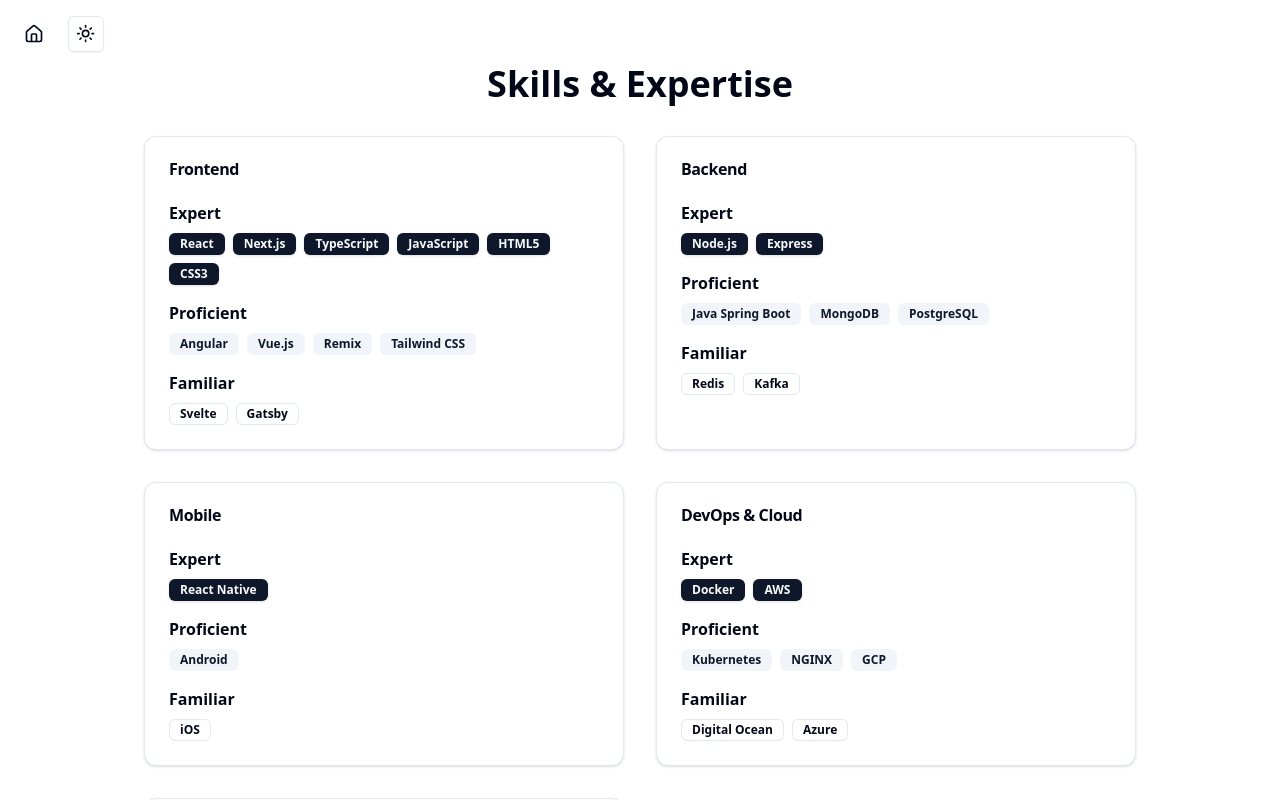
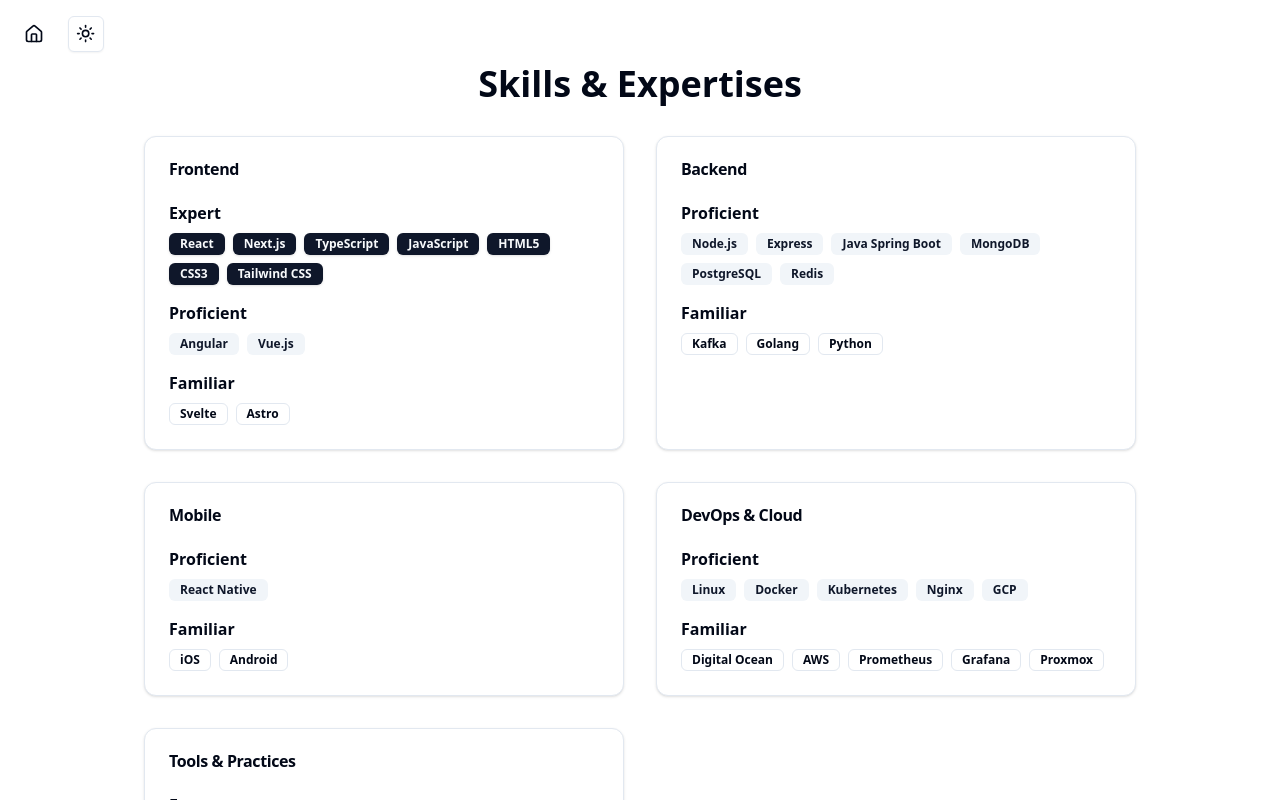
Before and after one commit to fahrulalwan/personal-website, a Next.js app: page /skills in a window 1280 px wide. Shown: the top 800 px of the page. Built offline with nearby package versions, Linux system fonts and the light colour scheme.

Commit message:
refactor: Update metadataBase URL and enhance card titles in About and Experience pages

```diff
--- a/src/app/experience/page.tsx
+++ b/src/app/experience/page.tsx
@@ -16,10 +16,11 @@
 			"Orchestrated the web implementation of our news platform & Landing Page Revamp, serving a substantial user base exceeding hundreds of thousands of MAUs",
 			"Played a pivotal role in engineering the implementation for campaign launches, contributing to successful outcomes with billions of rupiah AUM per campaign",
 		],
-		technologies: [
+		tags: [
 			"React.js",
 			"Next.js",
 			"Technical Leadership",
+			"Product Management",
 			"Team Management",
 			"Software Project Management",
 		],
@@ -37,7 +38,7 @@
 			"Designed technical structures to fit project needs and discussed upcoming features, assessing feasibility and workarounds",
 			"Helped the team achieve delivery goals with expected quality and timeliness",
 		],
-		technologies: [
+		tags: [
 			"Angular",
 			"Tailwind CSS",
 			"CI/CD",
@@ -47,9 +48,9 @@
 	},
 	{
 		title: "Frontend Developer",
-		company: "Jati Piranti Solusindo, PT",
+		company: "Jati Piranti Solusindo",
 		period: "Aug 2019 - Aug 2021",
-		location: "Greater Jakarta Area, Indonesia",
+		location: "Jakarta, Indonesia",
 		description:
 			"Worked on production-grade platforms for auction and e-commerce projects. Developed features for a major financial service company's e-commerce platform, focusing on mobile view.",
 		achievements: [
@@ -57,13 +58,13 @@
 			"Developed e-commerce features including product detail displays and payment systems with multiple methods",
 			"Gained expertise in state management for single-page applications",
 		],
-		technologies: ["Angular", "React.js", "Next.js", "Redux", "E-Commerce"],
+		tags: ["Angular", "React.js", "Next.js", "Redux", "E-Commerce"],
 	},
 	{
 		title: "Frontend Developer",
 		company: "Pradipta Jatis Indonesia",
 		period: "Dec 2018 - Aug 2019",
-		location: "Greater Jakarta Area, Indonesia",
+		location: "Jakarta, Indonesia",
 		description:
 			"Worked on an Auction Commerce Platform for a subsidiary of a major transportation company using Angular Framework.",
 		achievements: [
@@ -71,33 +72,20 @@
 			"Researched and implemented Websocket technology with Angular",
 			"Configured Nginx for frontend endpoint with multiple projects, handled deployments and CORS",
 		],
-		technologies: [
-			"Angular",
-			"Tailwind CSS",
-			"Spring MVC",
-			"E-auctions",
-			"PostgreSQL",
-		],
+		tags: ["Angular", "Tailwind CSS", "Spring MVC", "E-auctions", "PostgreSQL"],
 	},
 	{
 		title: "Fullstack Java Developer Trainee",
 		company: "Pradipta Jatis Indonesia",
 		period: "Aug 2018 - Dec 2018",
-		location: "Greater Jakarta Area, Indonesia",
+		location: "Jakarta, Indonesia",
 		description:
 			"Attended Fullstack Developer Training and created a mini-bank application using Java 1.8 (Spring Boot, MyBatis & JSP) as a bootcamp assessment.",
 		achievements: [
 			"Successfully finished bootcamp as one of the highest-graded members",
 			"Developed a mini-bank application using Java 1.8, Spring Boot, MyBatis, and JSP",
 		],
-		technologies: [
-			"Java",
-			"Spring Boot",
-			"MyBatis",
-			"JSP",
-			"JavaScript",
-			"Bootstrap",
-		],
+		tags: ["Java", "Spring Boot", "MyBatis", "JSP", "JavaScript", "Bootstrap"],
 	},
 ];
 
@@ -153,7 +141,7 @@
 				<div className="space-y-6">
 					<h2 className="text-2xl font-bold">Work History</h2>
 					{experiences.map((exp) => (
-						<Card key={exp.title} className="bg-card text-card-foreground">
+						<Card key={exp.period} className="bg-card text-card-foreground">
 							<CardHeader>
 								<CardTitle className="flex justify-between items-center flex-wrap">
 									<span className="text-xl">{exp.title}</span>
@@ -173,7 +161,7 @@
 									))}
 								</ul>
 								<div className="flex flex-wrap gap-2">
-									{exp.technologies.map((tech) => (
+									{exp.tags.map((tech) => (
 										<Badge key={tech} variant="outline">
 											{tech}
 										</Badge>
--- a/src/app/layout.tsx
+++ b/src/app/layout.tsx
@@ -14,7 +14,7 @@
 });
 
 export const metadata: Metadata = {
-	metadataBase: new URL(`https://${process.env.NEXT_PUBLIC_VERCEL_URL}`),
+	metadataBase: new URL("https://fahrulalwan.vercel.app"),
 	title: {
 		template: "%s | @fahrulalwan",
 		default: "@fahrulalwan",
--- a/src/app/projects/page.tsx
+++ b/src/app/projects/page.tsx
@@ -8,46 +8,58 @@
 } from "@/components/ui/card";
 import { Badge } from "@/components/ui/badge";
 import { Button } from "@/components/ui/button";
-import { ExternalLink, Github, ArrowRight } from "lucide-react";
-import Link from "next/link";
+import { ExternalLink } from "lucide-react";
 import Image from "next/image";
+import project_lanthera from "../../../public/project-lanthera.png";
+import project_bareksa from "../../../public/project-lanthera-1.png";
+import project_treetan from "../../../public/project-treetan.png";
+import project_xp from "../../../public/project-xprivate.png";
+import project_fifada from "../../../public/project-fifada.png";
+import project_caready from "../../../public/project-caready.png";
 
 const projects = [
 	{
-		title: "Mental Health Mobile App",
+		title: "Lanthera",
 		description:
 			"Led the frontend development of a React Native app for Android and iOS, providing mental health support and resources. Implemented real-time chat, mood tracking, and personalized content recommendations.",
 		technologies: ["React Native", "TypeScript", "Redux", "Jest", "Firebase"],
-		link: "https://example.com/mental-health-app",
-		github: "https://github.com/fahrulalwan/mental-health-app",
-		image: "https://via.assets.so/game.png?id=1&q=95&w=400&h=200&fit=fill",
+		link: "https://lanthera.com",
+		image: project_lanthera,
 		impact:
 			"Helped over 50,000 users manage their mental health more effectively.",
 	},
 	{
-		title: "Investment Platform Dashboard",
+		title: "Bareksa",
 		description:
 			"Developed a comprehensive dashboard for a fintech superapp, focusing on investment portfolio management. Integrated real-time market data, implemented complex financial calculations, and optimized performance for handling large datasets.",
 		technologies: ["React", "Next.js", "TypeScript", "GraphQL", "D3.js"],
-		link: "https://example.com/investment-dashboard",
-		github: "https://github.com/fahrulalwan/investment-dashboard",
-		image: "https://via.assets.so/game.png?id=1&q=95&w=400&h=200&fit=fill",
+		link: "https://www.bareksa.com",
+		image: project_bareksa,
 		impact:
 			"Increased user engagement by 40% and improved portfolio performance for clients.",
 	},
 	{
-		title: "Online Tutoring Platform",
+		title: "Treetan",
 		description:
 			"Built an interactive platform for online tutoring with real-time collaboration features. Implemented video conferencing, shared whiteboard, and a scheduling system for tutors and students.",
 		technologies: ["Angular", "RxJS", "Socket.io", "WebRTC", "Node.js"],
-		link: "https://example.com/tutoring-platform",
-		github: "https://github.com/fahrulalwan/tutoring-platform",
-		image: "https://via.assets.so/game.png?id=1&q=95&w=400&h=200&fit=fill",
+		link: "https://treetan.com/",
+		image: project_treetan,
 		impact:
 			"Facilitated over 100,000 online tutoring sessions, improving student performance.",
 	},
 	{
-		title: "E-commerce Microservices Solution",
+		title: "XPrivate Education",
+		description:
+			"Built an interactive platform for online tutoring with real-time collaboration features. Implemented video conferencing, shared whiteboard, and a scheduling system for tutors and students.",
+		technologies: ["Angular", "RxJS", "Socket.io", "WebRTC", "Node.js"],
+		link: "https://xprivate.education",
+		image: project_xp,
+		impact:
+			"Facilitated over 100,000 online tutoring sessions, improving student performance.",
+	},
+	{
+		title: "FIFADA",
 		description:
 			"Architected and developed a full-stack e-commerce platform using a microservices architecture. Implemented advanced search functionality, recommendation engine, and integrated multiple payment gateways.",
 		technologies: [
@@ -58,9 +70,24 @@
 			"Docker",
 			"Kubernetes",
 		],
-		link: "https://example.com/ecommerce-solution",
-		github: "https://github.com/fahrulalwan/ecommerce-solution",
-		image: "https://via.assets.so/game.png?id=1&q=95&w=400&h=200&fit=fill",
+		link: "https://fifada.com",
+		image: project_fifada,
+		impact: "Increased sales by 25% and reduced infrastructure costs by 30%.",
+	},
+	{
+		title: "CAReady",
+		description:
+			"Architected and developed a full-stack e-commerce platform using a microservices architecture. Implemented advanced search functionality, recommendation engine, and integrated multiple payment gateways.",
+		technologies: [
+			"Vue.js",
+			"Node.js",
+			"Express",
+			"MongoDB",
+			"Docker",
+			"Kubernetes",
+		],
+		link: "https://caready.co.id",
+		image: project_caready,
 		impact: "Increased sales by 25% and reduced infrastructure costs by 30%.",
 	},
 ];
@@ -76,7 +103,9 @@
 						className="bg-card text-card-foreground flex flex-col"
 					>
 						<CardHeader>
-							<CardTitle as="h2">{project.title}</CardTitle>
+							<CardTitle as="h2" className="text-2xl">
+								{project.title}
+							</CardTitle>
 							<CardDescription>{project.description}</CardDescription>
 						</CardHeader>
 						<CardContent>
@@ -85,7 +114,7 @@
 								alt={project.title}
 								width={400}
 								height={200}
-								className="w-full h-48 object-cover rounded-md mb-4"
+								className="w-full h-48 object-contain rounded-md mb-4"
 							/>
 							<div className="flex flex-wrap gap-2 mb-4">
 								{project.technologies.map((tech) => (
@@ -98,7 +127,8 @@
 								<strong>Impact:</strong> {project.impact}
 							</p>
 						</CardContent>
-						<CardFooter className="mt-auto flex justify-between">
+						<CardFooter className="mt-auto flex">
+							{project.link && (
 								<Button variant="outline" asChild>
 									<a
 										href={project.link}
@@ -109,27 +139,10 @@
 										View Project
 									</a>
 								</Button>
-							<Button variant="outline" asChild>
-								<a
-									href={project.github}
-									target="_blank"
-									rel="noopener noreferrer"
-								>
-									<Github className="mr-2 h-4 w-4" />
-									GitHub
-								</a>
-							</Button>
+							)}
 						</CardFooter>
 					</Card>
 				))}
-			</div>
-			<div className="mt-12 text-center">
-				<Link href="/contact" passHref legacyBehavior>
-					<Button variant="default" size="lg">
-						Discuss Your Project
-						<ArrowRight className="ml-2 h-4 w-4" />
-					</Button>
-				</Link>
 			</div>
 		</div>
 	);
--- a/src/app/skills/page.tsx
+++ b/src/app/skills/page.tsx
@@ -4,33 +4,48 @@
 const skillCategories = [
 	{
 		category: "Frontend",
-		expert: ["React", "Next.js", "TypeScript", "JavaScript", "HTML5", "CSS3"],
-		proficient: ["Angular", "Vue.js", "Remix", "Tailwind CSS"],
-		familiar: ["Svelte", "Gatsby"],
+		expert: [
+			"React",
+			"Next.js",
+			"TypeScript",
+			"JavaScript",
+			"HTML5",
+			"CSS3",
+			"Tailwind CSS",
+		],
+		proficient: ["Angular", "Vue.js"],
+		familiar: ["Svelte", "Astro"],
 	},
 	{
 		category: "Backend",
-		expert: ["Node.js", "Express"],
-		proficient: ["Java Spring Boot", "MongoDB", "PostgreSQL"],
-		familiar: ["Redis", "Kafka"],
+		expert: [],
+		proficient: [
+			"Node.js",
+			"Express",
+			"Java Spring Boot",
+			"MongoDB",
+			"PostgreSQL",
+			"Redis",
+		],
+		familiar: ["Kafka", "Golang", "Python"],
 	},
 	{
 		category: "Mobile",
-		expert: ["React Native"],
-		proficient: ["Android"],
-		familiar: ["iOS"],
+		expert: [],
+		proficient: ["React Native"],
+		familiar: ["iOS", "Android"],
 	},
 	{
 		category: "DevOps & Cloud",
-		expert: ["Docker", "AWS"],
-		proficient: ["Kubernetes", "NGINX", "GCP"],
-		familiar: ["Digital Ocean", "Azure"],
+		expert: [],
+		proficient: ["Linux", "Docker", "Kubernetes", "Nginx", "GCP"],
+		familiar: ["Digital Ocean", "AWS", "Prometheus", "Grafana", "Proxmox"],
 	},
 	{
 		category: "Tools & Practices",
-		expert: ["Git", "Agile Methodologies", "RESTful APIs"],
-		proficient: ["CI/CD", "Test-Driven Development", "GraphQL"],
-		familiar: ["Microservices Architecture", "Serverless"],
+		expert: ["Git", "Agile Methodologies"],
+		proficient: ["CI/CD", "Serverless", "Leadership"],
+		familiar: ["Microservices Architecture", "Test-Driven Development"],
 	},
 ];
 
@@ -38,7 +53,7 @@
 	return (
 		<div className="min-h-screen bg-background text-foreground">
 			<h1 className="text-4xl font-bold mb-8 text-center">
-				Skills & Expertise
+				Skills & Expertises
 			</h1>
 			<div className="grid grid-cols-1 md:grid-cols-2 gap-8">
 				{skillCategories.map((category) => (
@@ -51,6 +66,7 @@
 						</CardHeader>
 						<CardContent>
 							<div className="space-y-4">
+								{!!category.expert.length && (
 									<div>
 										<h3 className="font-semibold mb-2">Expert</h3>
 										<div className="flex flex-wrap gap-2">
@@ -61,6 +77,9 @@
 											))}
 										</div>
 									</div>
+								)}
+
+								{!!category.proficient.length && (
 									<div>
 										<h3 className="font-semibold mb-2">Proficient</h3>
 										<div className="flex flex-wrap gap-2">
@@ -71,6 +90,9 @@
 											))}
 										</div>
 									</div>
+								)}
+
+								{!!category.familiar.length && (
 									<div>
 										<h3 className="font-semibold mb-2">Familiar</h3>
 										<div className="flex flex-wrap gap-2">
@@ -81,6 +103,7 @@
 											))}
 										</div>
 									</div>
+								)}
 							</div>
 						</CardContent>
 					</Card>
```
Also changed, not shown: src/app/about/page.tsx (+12 -4 lines), public/project-lanthera.png. Lines whose indentation alone changed are shown as unchanged.
